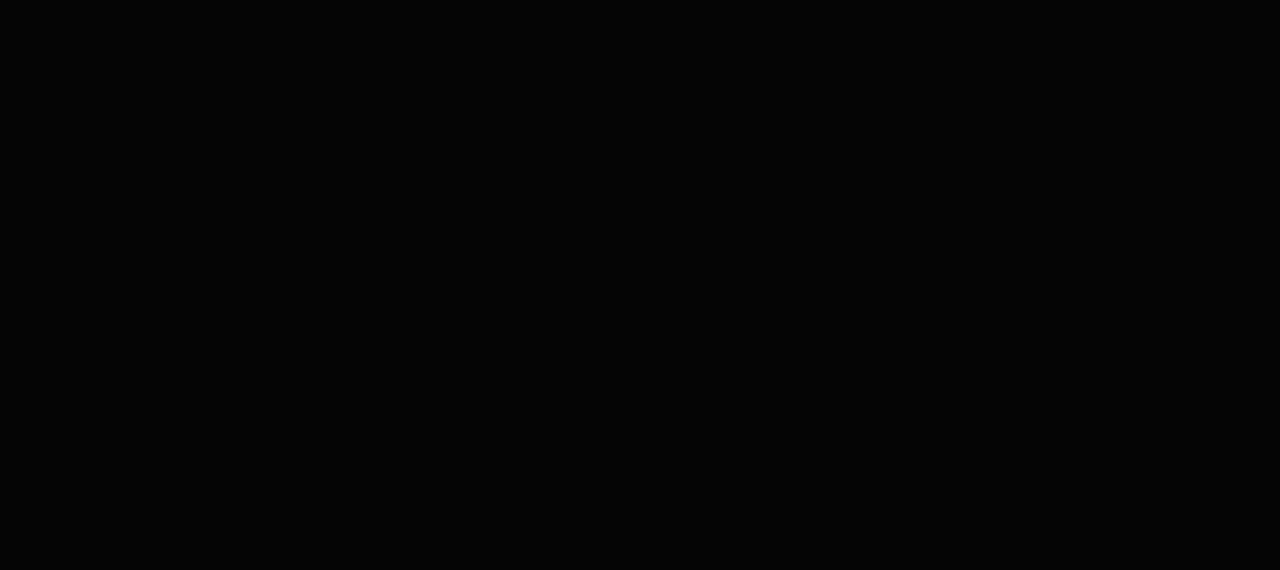
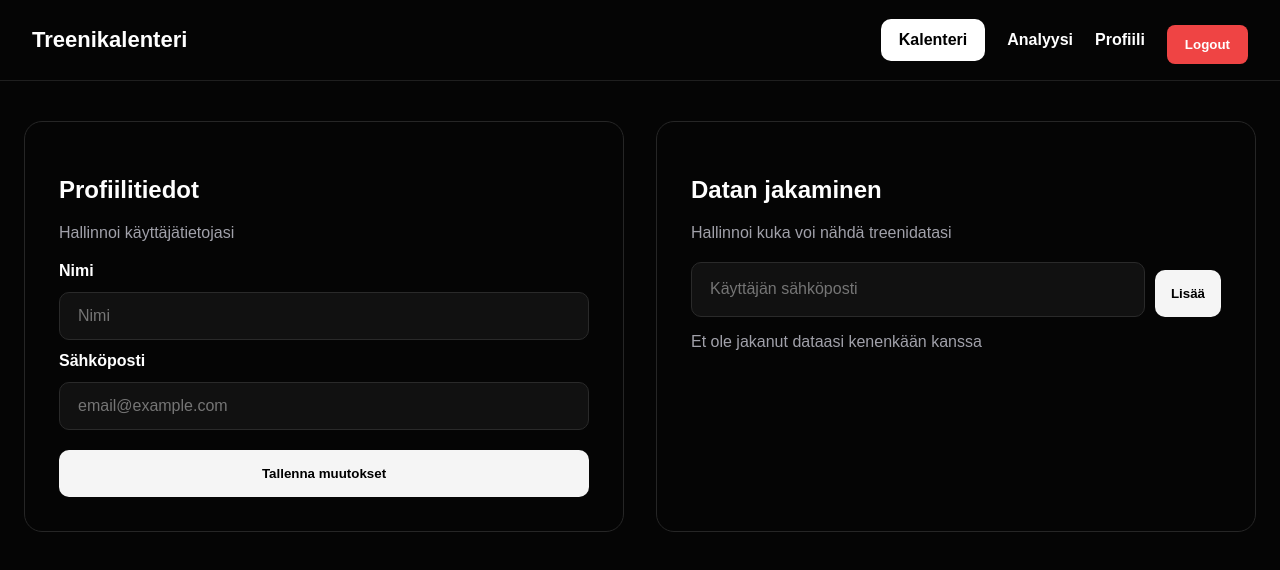
Before and after one commit to Antonnbb/Treenikalenteri, a React app in the folder treenikalenteri/frontend/: page /profile in a window 1280 px wide. Before the commit this address had no page. Shown: the top 570 px of the page. Built offline with nearby package versions, Linux system fonts and the light colour scheme; the HTML template or start-up script is replaced by a standard one.

Commit message:
Muutettu profile.jsx ja importattu se app,jsx

```diff
--- a/treenikalenteri/frontend/pages/profile.css
+++ b/treenikalenteri/frontend/pages/profile.css
@@ -1,51 +1,30 @@
-.profile-container {
-    display: flex;
-    justify-content: center;
-    padding: 40px;
-}
-
-.profile-card {
-    background: #050505;
-    border: 1px solid #262626;
-    border-radius: 18px;
-    padding: 40px;
-    width: 100%;
-    max-width: 500px;
-}
-
-.profile-card p {
-    color: #a1a1aa;
-    margin-bottom: 24px;
-}
-
 .profile-form {
     display: flex;
     flex-direction: column;
-    gap: 14px;
+    gap: 12px;
+    margin-top: 20px;
 }
 
-.profile-form input {
+.share-row {
+    display: flex;
+    gap: 10px;
+    margin-top: 20px;
+}
+
+.share-row input {
+    flex: 1;
+}
+
+.shared-list {
+    margin-top: 20px;
+    display: flex;
+    flex-direction: column;
+    gap: 10px;
+}
+
+.shared-user {
     background: #111;
     border: 1px solid #2a2a2a;
-    color: white;
-    padding: 14px;
-    border-radius: 10px;
+    padding: 12px;
+    border-radius: 8px;
 }
-
-.checkbox {
-    display: flex;
-    align-items: center;
-    gap: 10px;
-    font-size: 14px;
-}
-
-button {
-    margin-top: 10px;
-    padding: 14px;
-    border: none;
-    border-radius: 10px;
-    background: #f5f5f5;
-    color: black;
-    font-weight: 700;
-    cursor: pointer;
-}
--- a/treenikalenteri/frontend/pages/profile.jsx
+++ b/treenikalenteri/frontend/pages/profile.jsx
@@ -1,101 +1,82 @@
-import { useEffect, useState } from "react"
+import { useState } from "react"
+import Navbar from "./navbar.jsx"
 import "./profile.css"
 
 export default function Profile() {
-    const [user, setUser] = useState({
-        username: "",
-        email: ""
-    })
+    const [name, setName] = useState("")
+    const [email, setEmail] = useState("")
+    const [sharedEmail, setSharedEmail] = useState("")
+    const [sharedUsers, setSharedUsers] = useState([])
 
-    const [coachEmail, setCoachEmail] = useState("")
-    const [isPublic, setIsPublic] = useState(false)
-
-    useEffect(() => {
-        fetchProfile()
-    }, [])
-
-    const fetchProfile = async () => {
-        const token = localStorage.getItem("token")
-
-        const res = await fetch("http://localhost:3001/profile", {
-            headers: {
-                Authorization: `Bearer ${token}`
-            }
-        })
-
-        const data = await res.json()
-
-        if (res.ok) {
-            setUser(data)
-            setCoachEmail(data.coach_email || "")
-            setIsPublic(data.is_public || false)
-        }
+    const handleSave = () => {
+        alert("Tallennettu (tee backend myöhemmin)")
     }
 
-    const handleSave = async (e) => {
-        e.preventDefault()
+    const handleAddUser = () => {
+        if (!sharedEmail) return
 
-        const token = localStorage.getItem("token")
-
-        const res = await fetch("http://localhost:3001/profile", {
-            method: "PUT",
-            headers: {
-                "Content-Type": "application/json",
-                Authorization: `Bearer ${token}`
-            },
-            body: JSON.stringify({
-                username: user.username,
-                coach_email: coachEmail,
-                is_public: isPublic
-            })
-        })
-
-        const data = await res.json()
-
-        if (res.ok) {
-            alert("Tallennettu!")
-        } else {
-            alert(data.error || "Virhe")
-        }
+        setSharedUsers([...sharedUsers, sharedEmail])
+        setSharedEmail("")
     }
 
     return (
-        <div className="profile-container">
-            <div className="profile-card">
-                <h2>Profiili</h2>
-                <p>Hallitse käyttäjätietojasi</p>
+        <>
+            <Navbar />
 
-                <form className="profile-form" onSubmit={handleSave}>
-                    <label>Käyttäjänimi</label>
-                    <input
-                        value={user.username}
-                        onChange={(e) =>
-                            setUser({ ...user, username: e.target.value })
-                        }
-                    />
+            <main className="dashboard">
+                {/* PROFIILI */}
+                <section className="card">
+                    <h2>Profiilitiedot</h2>
+                    <p>Hallinnoi käyttäjätietojasi</p>
 
-                    <label>Email</label>
-                    <input value={user.email} disabled />
+                    <div className="profile-form">
+                        <label>Nimi</label>
+                        <input
+                            placeholder="Nimi"
+                            value={name}
+                            onChange={(e) => setName(e.target.value)}
+                        />
 
-                    <label>Valmentajan sähköposti</label>
-                    <input
-                        placeholder="esim. coach@gmail.com"
-                        value={coachEmail}
-                        onChange={(e) => setCoachEmail(e.target.value)}
-                    />
+                        <label>Sähköposti</label>
+                        <input
+                            placeholder="email@example.com"
+                            value={email}
+                            onChange={(e) => setEmail(e.target.value)}
+                        />
 
-                    <label className="checkbox">
+                        <button onClick={handleSave}>
+                            Tallenna muutokset
+                        </button>
+                    </div>
+                </section>
+
+                {/* DATAN JAKAMINEN */}
+                <section className="card">
+                    <h2>Datan jakaminen</h2>
+                    <p>Hallinnoi kuka voi nähdä treenidatasi</p>
+
+                    <div className="share-row">
                         <input
-                            type="checkbox"
-                            checked={isPublic}
-                            onChange={(e) => setIsPublic(e.target.checked)}
+                            placeholder="Käyttäjän sähköposti"
+                            value={sharedEmail}
+                            onChange={(e) => setSharedEmail(e.target.value)}
                         />
-                        Julkinen profiili (kaikki näkee treenit)
-                    </label>
+                        <button onClick={handleAddUser}>Lisää</button>
+                    </div>
 
-                    <button type="submit">Tallenna muutokset</button>
-                </form>
-            </div>
-        </div>
+                    {sharedUsers.length === 0 ? (
+                        <p>Et ole jakanut dataasi kenenkään kanssa</p>
+                    ) : (
+                        <div className="shared-list">
+                            {sharedUsers.map((user, i) => (
+                                <div key={i} className="shared-user">
+                                    {user}
+                                </div>
+                            ))}
+                        </div>
+                    )}
+                </section>
+            </main>
+        </>
     )
 }
--- a/treenikalenteri/frontend/src/App.jsx
+++ b/treenikalenteri/frontend/src/App.jsx
@@ -2,6 +2,7 @@ import { BrowserRouter, Routes, Route } from "react-router-dom"
 import Login from "/pages/login"
 import Register from "/pages/register"
 import Dashboard from "/pages/dashboard"
+import Profile from "/pages/profile.jsx"
 
 function App() {
   return (
@@ -10,6 +11,7 @@ function App() {
         <Route path="/" element={<Login />} />
         <Route path="/register" element={<Register />} />
         <Route path="/dashboard" element={<Dashboard />} />
+        <Route path="/profile" element={<Profile />} />
       </Routes>
     </BrowserRouter>
   )
```
